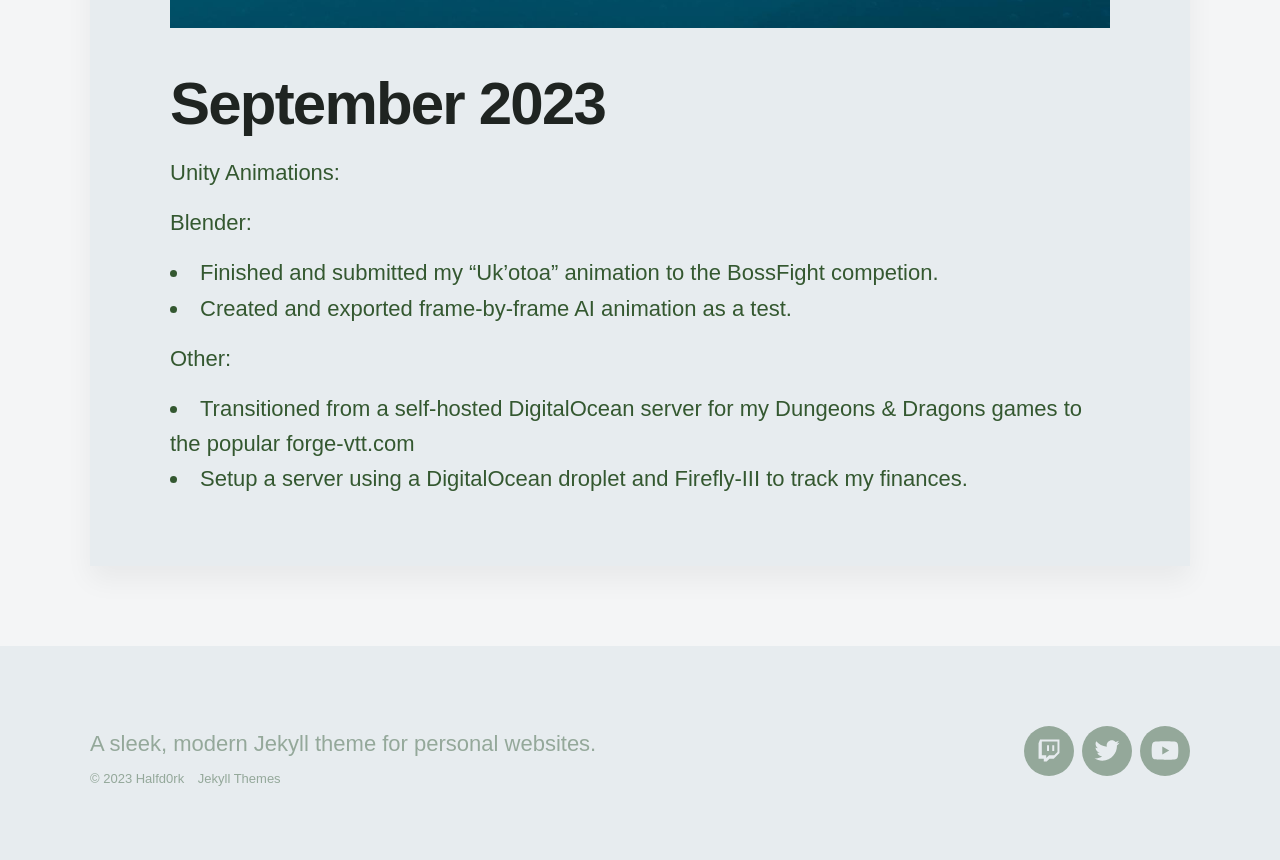
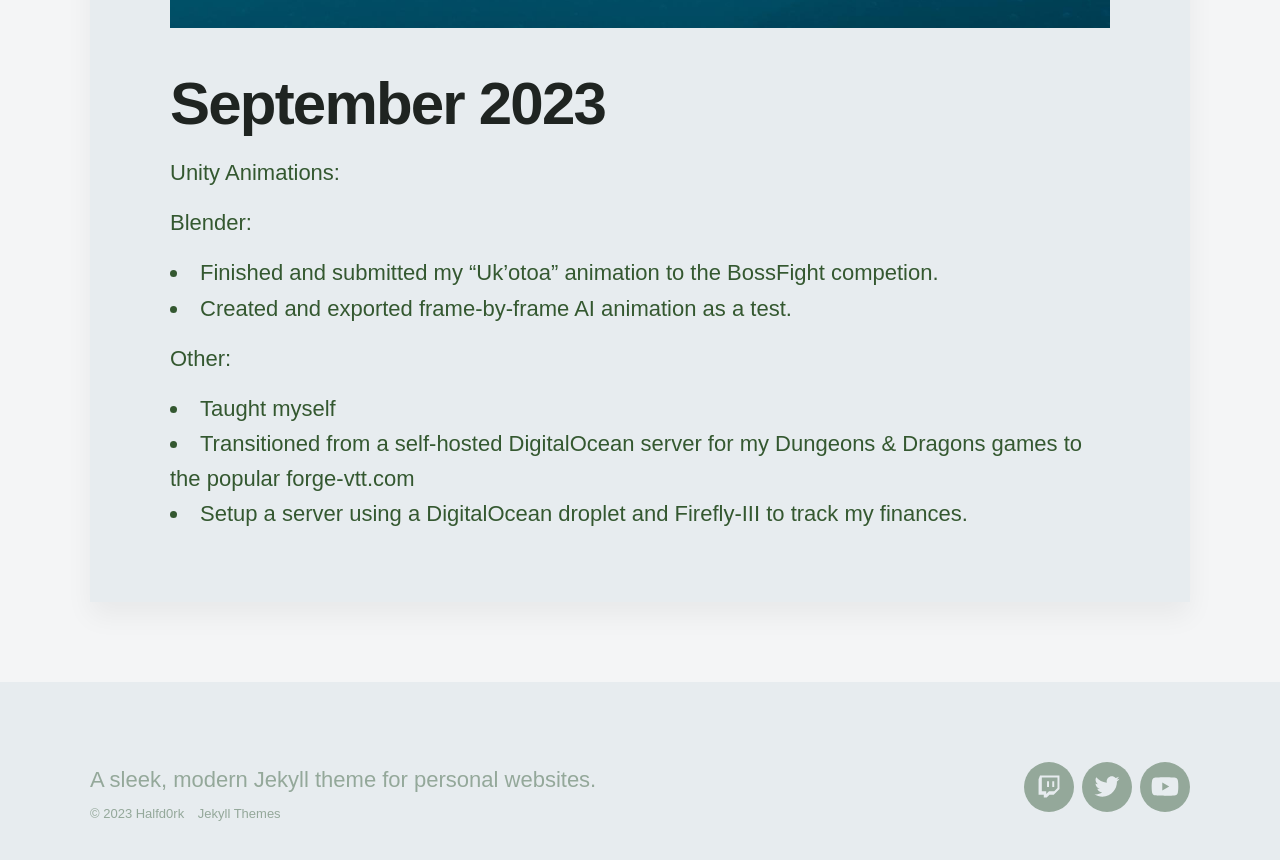
Before and after one commit to halfd0rk/halfd0rk.github.io, a Jekyll site: the page built from _posts/2023-09-10-SeptemberDevlog.md, in a window 1280 px wide and 900 px high, scrolled down 1103 px. Shown: the top 860 px of the window. Built offline with Jekyll 4.4.1, drawn with Linux system fonts in a browser that asks for light colours; nearby versions of some CDN libraries; some web fonts are replaced.

```diff
--- a/_posts/2023-09-10-SeptemberDevlog.md
+++ b/_posts/2023-09-10-SeptemberDevlog.md
@@ -16,5 +16,6 @@
 - Created and exported frame-by-frame AI animation as a test.
 
 Other:
+- Taught myself
 - Transitioned from a self-hosted DigitalOcean server for my Dungeons & Dragons games to the popular forge-vtt.com
 - Setup a server using a DigitalOcean droplet and Firefly-III to track my finances.
```
